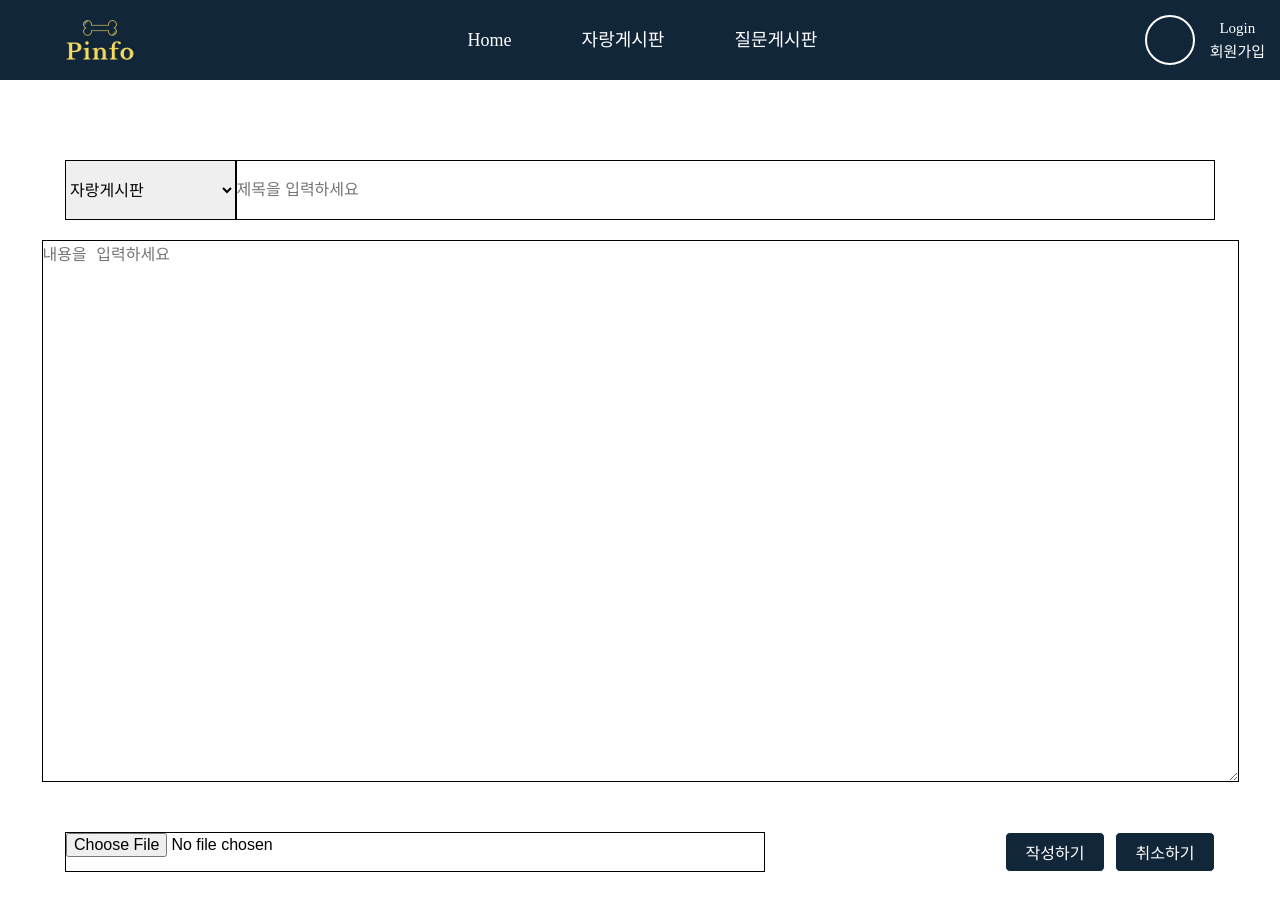
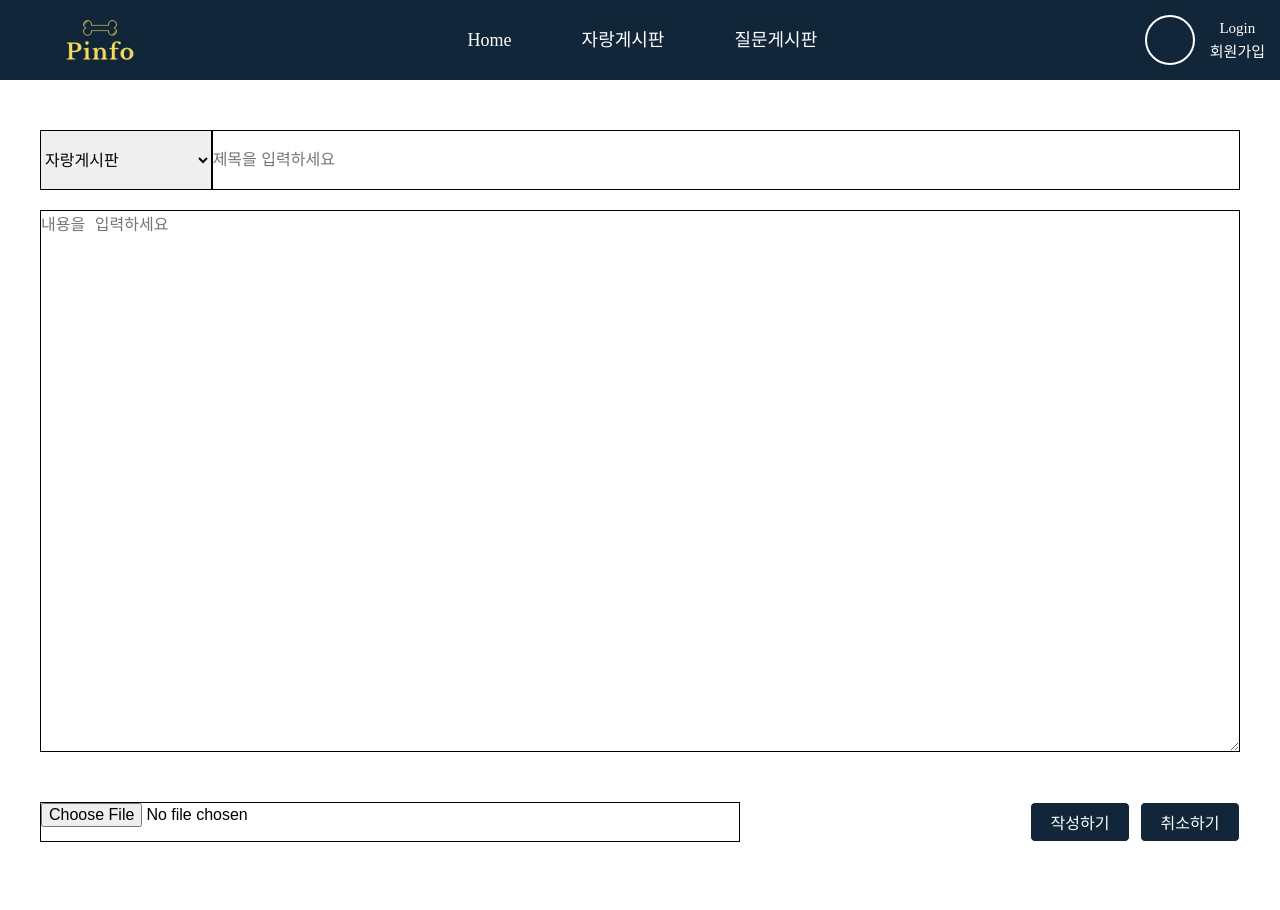
Before and after one commit to DHyeonJ/React_NewsFeed, a React (Create React App) app: page /postWrite in a window 1280 px wide. Shown: the top 910 px of the page. Built offline with nearby package versions, Linux system fonts and the light colour scheme.

Commit message:
Style: layout 설정

```diff
--- a/src/pages/PostWrite.jsx
+++ b/src/pages/PostWrite.jsx
@@ -1,8 +1,13 @@
 import React from 'react';
 import Header from '../components/Main/Header/Header';
 import { styled } from 'styled-components';
+import { useNavigate } from 'react-router-dom';
 
 function PostWrite() {
+  const navigate = useNavigate();
+  const cancelWrite = () => {
+    navigate(-1);
+  }
   return (
     <>
       <Header />
@@ -14,12 +19,12 @@ function PostWrite() {
           </StSelect>
           <StInput placeholder="제목을 입력하세요"></StInput>
         </StForm>
-        <textarea placeholder="내용을 입력하세요" rows="30" cols="118"></textarea>
+        <StyledTextarea placeholder="내용을 입력하세요" rows="30" cols="118"></StyledTextarea>
         <PostBottom>
           <AddImg type="file"></AddImg>
           <ButtonArea>
             <Button>작성하기</Button>
-            <Button>취소하기</Button>
+            <Button onClick={cancelWrite}>취소하기</Button>
           </ButtonArea>
         </PostBottom>
       </StLayout>
@@ -43,7 +48,7 @@ const Button = styled.button`
 const PostBottom = styled.div`
   margin-top: 50px;
   margin-bottom: 150px;
-  width: 1150px;
+  width: 100%;
   display: flex;
   flex-direction: row;
   justify-content: space-between;
@@ -58,13 +63,16 @@ const AddImg = styled.input`
 const StForm = styled.form`
   display: flex;
   flex-direction: row;
-  width: 1150px;
+  width: 100%;
   height: 80px;
 `;
 const StSelect = styled.select`
   width: 200px;
   height: 60px;
 `;
+const StyledTextarea = styled.textarea`
+  width: 100%;
+`
 const StInput = styled.input`
   width: 100%;
   height: 60px;
@@ -72,8 +80,9 @@ const StInput = styled.input`
 
 const StLayout = styled.div`
   margin-top: 80px;
-  width: 100%;
+  width: 1200px;
   height: 100%;
+  margin: 50px auto 0;
   display: flex;
   flex-direction: column;
   justify-content: center;
```
